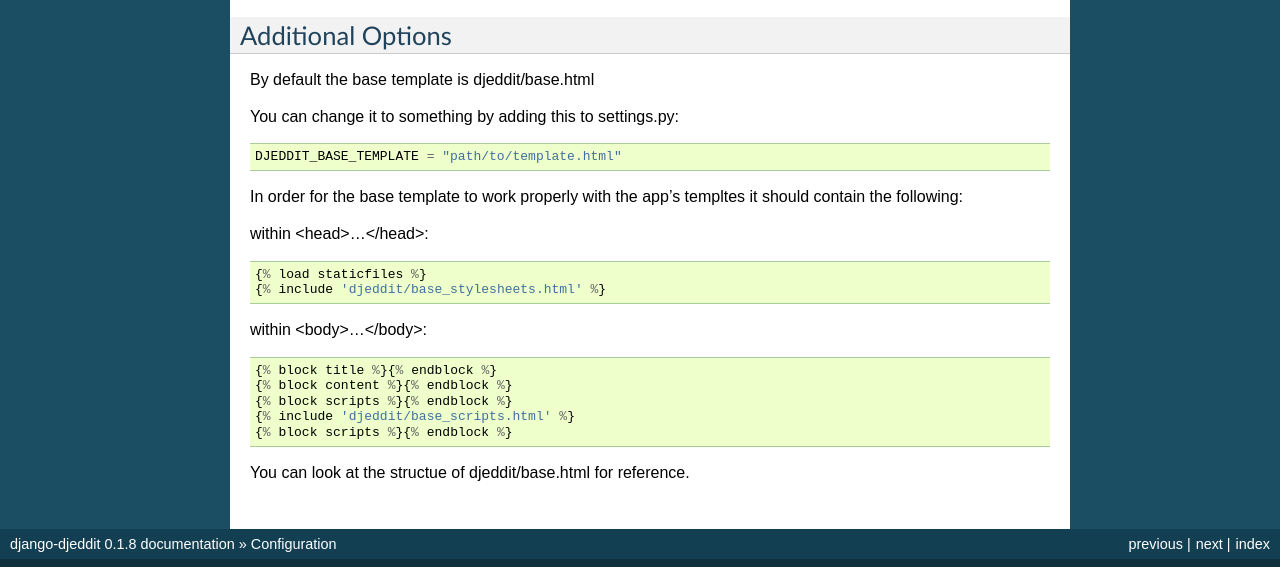
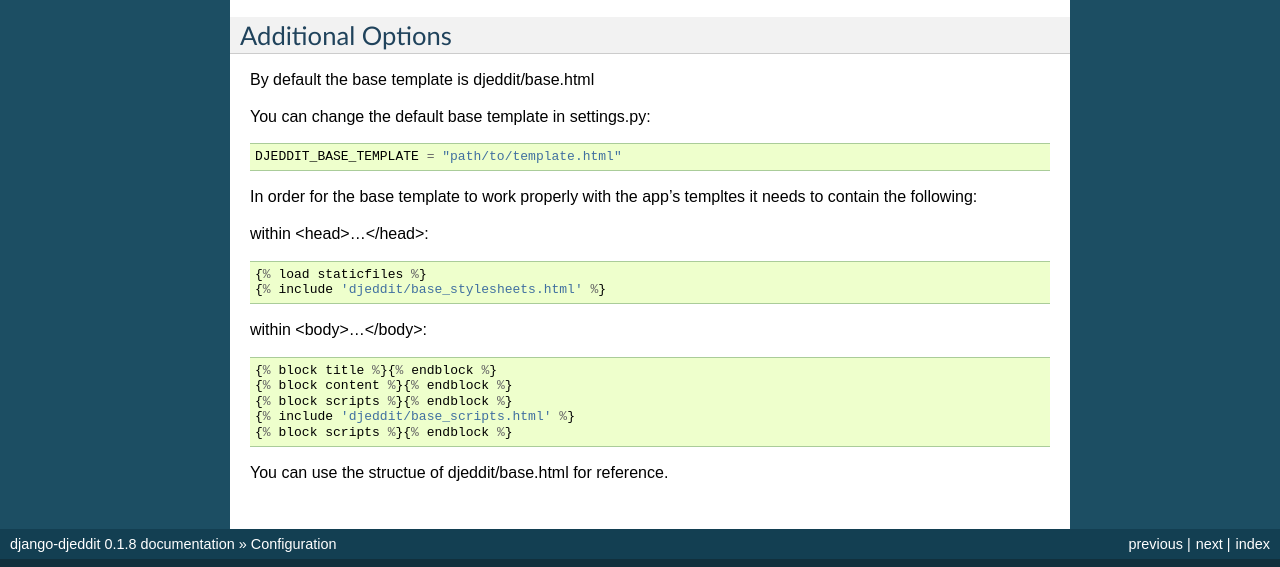
Before and after one commit to EatEmAll/django-djeddit, a Sphinx documentation site: the page built from docs/configuration.rst, in a window 1280 px wide. Shown: the part 619-1186 px from the top of the page. Built offline with Sphinx 7.4.7, drawn with Linux system fonts in a browser that asks for light colours.

Commit message:
minor fixes in configuration.rst

```diff
--- a/docs/configuration.rst
+++ b/docs/configuration.rst
@@ -45,13 +45,13 @@
 
 By default the base template is djeddit/base.html
 
-You can change it to something by adding this to settings.py:
+You can change the default base template in settings.py:
 
 .. code-block:: python
 
     DJEDDIT_BASE_TEMPLATE = "path/to/template.html"
 
-In order for the base template to work properly with the app's templtes it should contain the following:
+In order for the base template to work properly with the app's templtes it needs to contain the following:
 
 within <head>...</head>:
 
@@ -70,4 +70,4 @@
     {% include 'djeddit/base_scripts.html' %}
     {% block scripts %}{% endblock %}
 
-You can look at the structue of djeddit/base.html for reference.
+You can use the structue of djeddit/base.html for reference.
```
